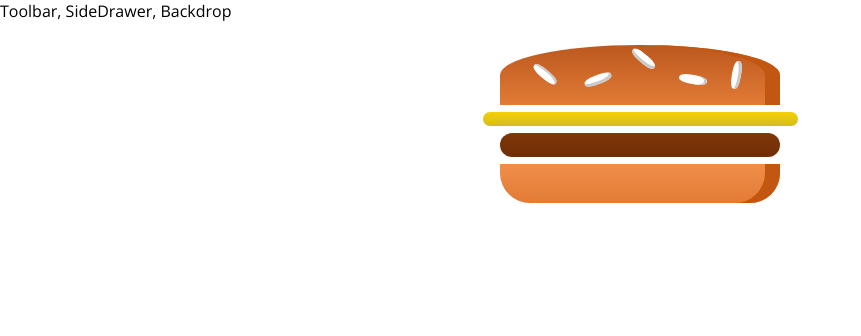
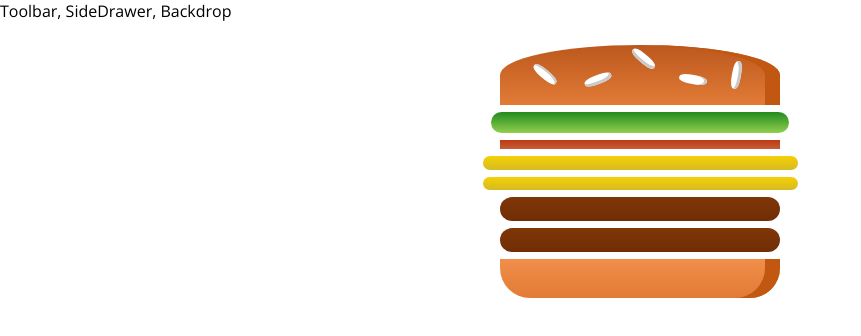
Before and after one commit to jcrowe85/burger-builder, a React (Create React App) app: page / in a window 1280 px wide. Shown: the top 336 px of the page, without its empty margins (0-861 px from the left). Built offline with nearby package versions, Linux system fonts and the light colour scheme.

Commit message:
add dynamic ingredients to burger

```diff
--- a/src/components/Burger/Burger.js
+++ b/src/components/Burger/Burger.js
@@ -4,11 +4,16 @@
 import BurgerIngredient from './BurgerIngredient/BurgerIngredient';
 
 const burger = (props) => {
+    const transformedIngredients = Object.keys(props.ingredients)
+    .map(igKey => {
+        return [...Array(props.ingredients[igKey])].map((_, i) => {
+           return <BurgerIngredient key={igKey + i} type={igKey} />
+        });
+    });
     return (
         <div className={classes.Burger}>
             <BurgerIngredient type="bread-top" />
-            <BurgerIngredient type="cheese" />
-            <BurgerIngredient type="meat" />
+            {transformedIngredients}
             <BurgerIngredient type="bread-bottom" />
         </div>
     );
--- a/src/containers/BurgerBuilder/BurgerBuilder.js
+++ b/src/containers/BurgerBuilder/BurgerBuilder.js
@@ -4,10 +4,20 @@
 import Burger from '../../components/Burger/Burger'
 
 class BurgerBuilder extends Component {
+
+    state = {
+        ingredients: {
+            salad: 1,
+            bacon: 1,
+            cheese: 2,
+            meat: 2
+        }
+    }
+
     render() {
         return (
             <Aux>
-                <Burger />
+                <Burger ingredients={this.state.ingredients} />
             </Aux>
         )
     }
```
Also changed, not shown: 1 other file (tests, documents, lock files or other folders).
